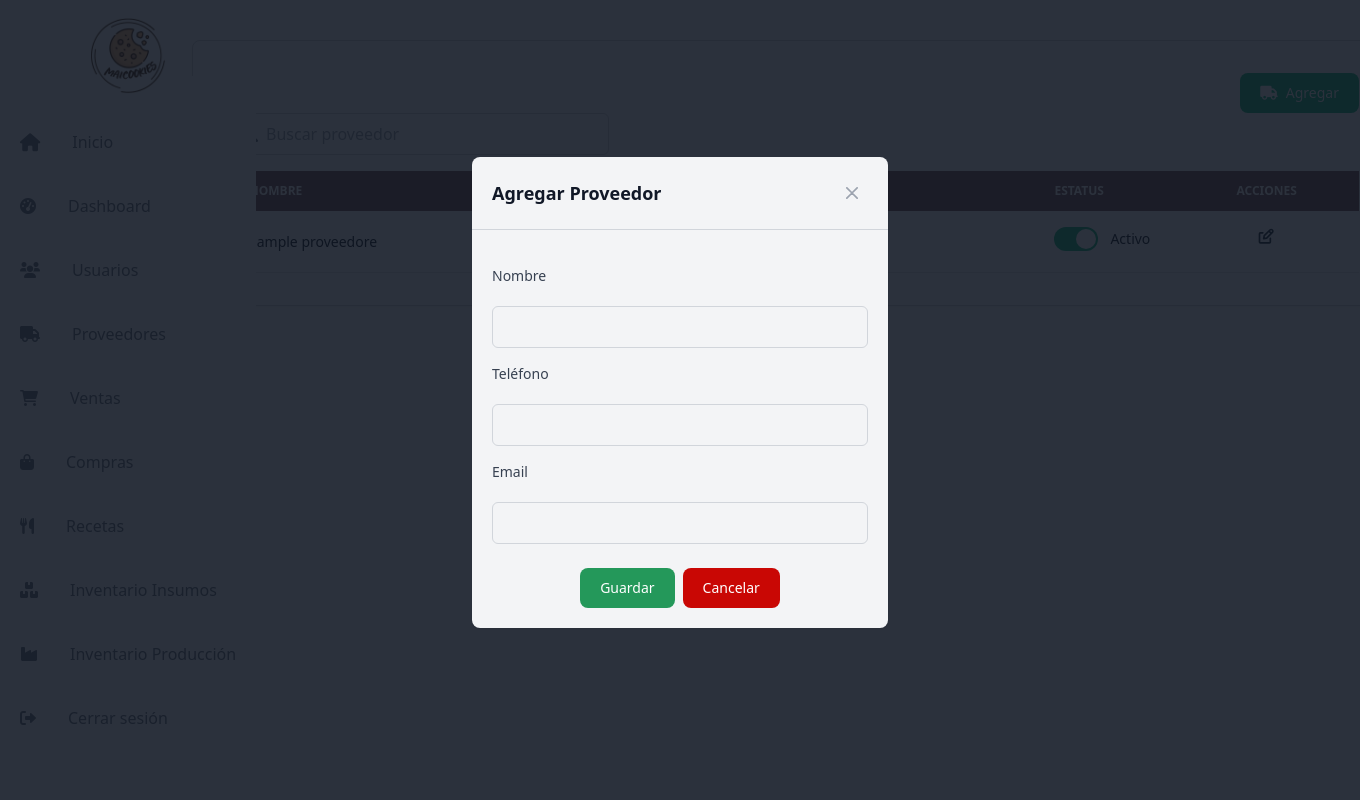
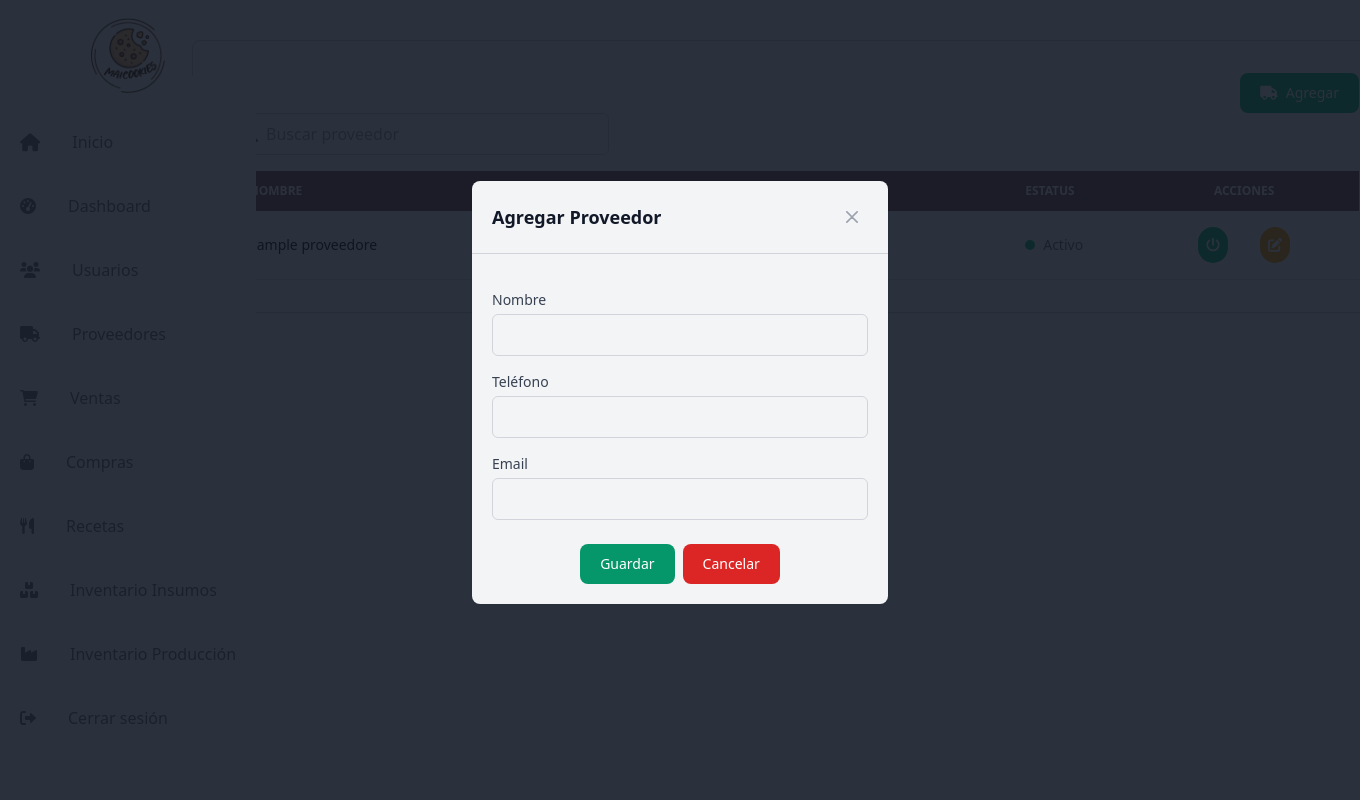
Before and after one commit to IDGS-801-22002345/CookieLand, a Flask app: page /proveedores/proveedores in a window 1360 px wide, after a click on "Agregar". Run offline with Flask 3, Linux system fonts and the light colour scheme; tables that the repository leaves empty hold one stand-in row (values such as "Sample post"); some libraries are stand-ins or nearby versions.

Commit message:
Conflictos con joel

```diff
--- a/config.py
+++ b/config.py
@@ -9,5 +9,5 @@ class Config(object):
 
 class DevelopmentConfig(Config):
     DEBUG = True
-    SQLALCHEMY_DATABASE_URI = 'mysql+pymysql://root:Maico@localhost/Maicookies'
+    SQLALCHEMY_DATABASE_URI = 'mysql+pymysql://root:root1234@localhost/flaskDB'
     SQLALCHEMY_TRACK_MODIFICATIONS = False
--- a/forms/proveedores_form.py
+++ b/forms/proveedores_form.py
@@ -1,28 +1,23 @@
-from wtforms import Form #type:ignore
-from flask_wtf import FlaskForm#type:ignore
+from flask_wtf import FlaskForm
+from wtforms import StringField, IntegerField, EmailField
+from wtforms.validators import DataRequired, Length, Email, Regexp, NumberRange
 
-from wtforms import StringField,IntegerField#type:ignore
-from wtforms import EmailField#type:ignore
-from wtforms import validators#type:ignore
-from wtforms import Form, IntegerField, StringField, EmailField, validators
-
-class ProveedorForm(Form):
-    id = IntegerField('id', [
-        validators.number_range(min=1, max=20, message='Valor no válido')
+class ProveedorForm(FlaskForm):
+    id = IntegerField('id')  # No necesita validación si es autoincremental
+    nombre = StringField('Nombre', validators=[
+        DataRequired('El nombre es requerido'),
+        Length(min=4, max=50, message='El nombre debe tener entre 4 y 50 caracteres')
     ])
-    nombre = StringField('nombre', [
-        validators.DataRequired(message='El nombre es requerido'),
-        validators.length(min=4, max=50, message='Requiere min=4, max=50')
+    telefono = StringField('Teléfono', validators=[
+        DataRequired('El teléfono es requerido'),
+        Length(min=10, max=15, message='El teléfono debe tener entre 10 y 15 dígitos'),
+        Regexp(r'^\d+$', message='Solo se permiten números')
     ])
-    telefono = StringField('teléfono', [
-        validators.DataRequired(message='El teléfono es requerido'),
-        validators.length(min=10, max=15, message='Requiere min=10, max=15')
+    email = EmailField('Email', validators=[
+        DataRequired('El email es requerido'),
+        Email('Ingrese un email válido'),
+        Length(max=50, message='El email no debe exceder 50 caracteres')
     ])
-    email = EmailField('correo', [
-        validators.DataRequired(message='El correo es requerido'),
-        validators.Email(message='Ingrese un correo válido')
+    estatus = IntegerField('Estatus', validators=[
+        NumberRange(min=0, max=1, message='El estatus debe ser 0 o 1')
     ])
-    estatus = IntegerField('estatus', [
-        validators.DataRequired(message='El estatus es requerido'),
-        validators.number_range(min=0, max=1, message='El estatus debe ser 0 o 1')
-    ])
--- a/routes/proveedor_routes.py
+++ b/routes/proveedor_routes.py
@@ -1,4 +1,4 @@
-from flask import Blueprint, render_template, request, redirect, url_for, flash, jsonify
+from flask import Blueprint, render_template, request, redirect, url_for, flash
 from forms.proveedores_form import ProveedorForm
 from models.models import Proveedores, db
 
@@ -11,31 +11,51 @@ def index():
     proveedores_ordenados = sorted(proveedores, key=lambda x: x.estatus, reverse=True)
     return render_template("proveedores/index.html", form=create_form, proveedores=proveedores_ordenados)
 
-@provedor_bp.route("/cambiar-estatus/<int:id>", methods=["POST"])
-def cambiar_estatus(id):
-    data = request.get_json()
-    nuevo_estatus = data.get("estatus")
-    proveedor = Proveedores.query.get(id)
+@provedor_bp.route("/cambiar-estatus", methods=["POST"])
+def cambiar_estatus():
+    proveedor_id = request.form.get("id")
+    proveedor = Proveedores.query.get(proveedor_id)
+
     if not proveedor:
-        return jsonify({"success": False, "message": "Proveedor no encontrado"}), 404
+        flash("Proveedor no encontrado", "error")
+        return redirect(url_for("provedor_bp.index"))
+
+    nuevo_estatus = int(request.form.get("estatus", proveedor.estatus))
     proveedor.estatus = nuevo_estatus
     db.session.commit()
-    return jsonify({"success": True})
+
+    # Alerta agregada para cambio de estatus
+    if nuevo_estatus == 1:
+        flash("¡Proveedor activado correctamente!", "success")
+    else:
+        flash("¡Proveedor desactivado correctamente!", "warning")
+    return redirect(url_for("provedor_bp.index"))
 
 @provedor_bp.route("/agregar", methods=['POST'])
 def agregar_proveedor():
-    create_form = ProveedorForm(request.form)
-    if request.method == "POST":
-        proveedor = Proveedores(
-            nombre=create_form.nombre.data,
-            telefono=create_form.telefono.data,
-            email=create_form.email.data,
-            estatus=create_form.estatus.data
-        )
-        db.session.add(proveedor)
-        db.session.commit()
+    form = ProveedorForm(request.form)
+    if form.validate():
+        try:
+            proveedor = Proveedores(
+                nombre=form.nombre.data,
+                telefono=form.telefono.data,
+                email=form.email.data,
+                estatus=1  # Siempre activo al crear
+            )
+            db.session.add(proveedor)
+            db.session.commit()
+            flash("Proveedor agregado correctamente", "success")
+            return redirect(url_for('provedor_bp.index'))
+        except Exception as e:
+            flash(f"Error al agregar proveedor: {str(e)}", "error")
     else:
-        flash("Error al agregar el proveedor", "error")
+        # Si hay errores de validación, mantén el modal abierto
+        proveedores = Proveedores.query.all()
+        return render_template("proveedores/index.html",
+                            form=form,
+                            proveedores=proveedores,
+                            mostrar_modal=True)
+
     return redirect(url_for('provedor_bp.index'))
 
 @provedor_bp.route('/modificar', methods=["GET", "POST"])
@@ -60,6 +80,7 @@ def modificar():
             proveedor.telefono = create_form.telefono.data
             proveedor.email = create_form.email.data
             proveedor.estatus = 1  # Reactivar el proveedor al actualizar
+            flash("Proveedor Actualizado correctamente", "success")
             db.session.commit()
         else:
             flash("Proveedor no encontrado", "error")
@@ -68,14 +89,22 @@ def modificar():
     proveedores = Proveedores.query.all()
     return render_template("proveedores/index.html", form=create_form, proveedores=proveedores, modificar_modal=True)
 
+
+
 @provedor_bp.route("/eliminar", methods=["GET", "POST"])
 def eliminar():
     if request.method == "GET":
         id = request.args.get('id')
         proveedor = Proveedores.query.get(id)
         if proveedor:
-            proveedor.estatus = 0
-            db.session.commit()
+            try:
+                proveedor.estatus = 0
+                db.session.commit()
+                # Alerta agregada para desactivación exitosa
+                flash("¡Proveedor desactivado correctamente!", "warning")
+            except Exception as e:
+                # Alerta agregada para error en desactivación
+                flash(f"Error al desactivar el proveedor: {str(e)}", "error")
         else:
             flash("Proveedor no encontrado", "error")
     return redirect(url_for('provedor_bp.index'))
--- a/templates/proveedores/index.html
+++ b/templates/proveedores/index.html
@@ -54,45 +54,41 @@
                             </th>
                             <td class="px-6 py-4">{{ prov.telefono }}</td>
                             <td class="px-6 py-4">{{ prov.email }}</td>
-                            <td class="px-6 py-4 w-32 overflow-hidden">
-                                <label for="switch-{{ prov.id }}" class="inline-flex items-center cursor-pointer">
-                                    <input
-                                        type="checkbox"
-                                        value=""
-                                        id="switch-{{ prov.id }}"
-                                        class="sr-only peer"
-                                        {% if prov.estatus == 1 %}checked{% endif %}
-                                        data-id="{{ prov.id }}"
-                                        onchange="cambiarEstatus(this)"
-                                    >
-                                    <div class="relative w-11 h-6 rounded-full peer peer-focus:ring-4 peer-focus:ring-blue-300 dark:peer-focus:ring-blue-800 dark:bg-gray-700 peer-checked:bg-green-500 peer-checked:after:translate-x-full rtl:peer-checked:after:-translate-x-full peer-checked:after:border-white after:content-[''] after:absolute after:top-[2px] after:start-[2px] after:bg-white after:border-gray-300 after:border after:rounded-full after:h-5 after:w-5 after:transition-all dark:border-gray-600
-                                        {% if prov.estatus == 1 %}bg-green-500{% else %}bg-red-500{% endif %}">
+                            <td class="px-6 py-4">
+                                <div class="flex items-center">
+                                    {% if prov.estatus == 1 %}
+                                    <div class="h-2.5 w-2.5 rounded-full bg-green-500 me-2"></div> Activo
+                                    {% else %}
+                                    <div class="h-2.5 w-2.5 rounded-full bg-red-500 me-2"></div> Inactivo
+                                    {% endif %}
                                 </div>
-                                    <span class="ms-3 text-sm font-medium text-gray-900 dark:text-gray-300">
-                                        {% if prov.estatus == 1 %}Activo{% else %}Inactivo{% endif %}
-                                    </span>
-                                </label>
                             </td>
                             <td class="px-6 py-4 flex justify-center items-center space-x-4">
+                                <!-- Formulario sin el ID en la URL -->
+                                <form method="POST" action="{{ url_for('provedor_bp.cambiar_estatus') }}" class="cambiar-estatus-form">
+                                    <input type="hidden" name="csrf_token" value="{{ csrf_token() }}">
+                                    <input type="hidden" name="id" value="{{ prov.id }}">
+                                    <input type="hidden" name="estatus" value="{{ 1 if prov.estatus == 0 else 0 }}">
+                                    <button type="submit" class="p-2 text-white rounded-full focus:outline-none {% if prov.estatus == 1 %} bg-green-500 hover:bg-green-600 {% else %} bg-red-500 hover:bg-red-600 {% endif %}">
+                                        <i class="fas fa-power-off"></i>
+                                    </button>
+                                </form>
                                 <a href="javascript:void(0)"
                                 data-modal-target="modificar-modal"
                                 data-modal-toggle="modificar-modal"
-                                    class="btn-modificar"
+                                class="btn-modificar p-2 rounded-full bg-yellow-500 hover:bg-yellow-600 text-white focus:outline-none"
                                 data-id="{{ prov.id }}"
                                 data-nombre="{{ prov.nombre }}"
                                 data-telefono="{{ prov.telefono }}"
                                 data-email="{{ prov.email }}">
-                                    <svg class="w-5 h-5 text-gray-800 dark:text-black" aria-hidden="true"
-                                        xmlns="http://www.w3.org/2000/svg" fill="none" viewBox="0 0 24 24">
-                                        <path stroke="currentColor" stroke-linecap="round" stroke-linejoin="round"
-                                            stroke-width="2"
-                                            d="m14.304 4.844 2.852 2.852M7 7H4a1 1 0 0 0-1 1v10a1 1 0 0 0 1 1h11a1 1 0 0 0 1-1v-4.5m2.409-9.91a2.017 2.017 0 0 1 0 2.853l-6.844 6.844L8 14l.713-3.565 6.844-6.844a2.015 2.015 0 0 1 2.852 0Z" />
-                                    </svg>
+                                <i class="fa-solid fa-pen-to-square"></i>
                              </a>
                             </td>
                         </tr>
                         {% endfor %}
                     </tbody>
+
+
                 </table>
         </div>
 
@@ -122,43 +118,51 @@
                     </button>
                 </div>
                 <!-- Modal body -->
-                <form action="{{ url_for('provedor_bp.agregar_proveedor') }}" method="POST" novalidate class="p-4 md:p-5">
+                <form action="{{ url_for('provedor_bp.agregar_proveedor') }}" method="POST" class="p-4 md:p-5">
+                    {{ form.hidden_tag() }}
 
-                    {{ form.csrf_token }}
-                    <input type="hidden" name="csrf_token" value="{{ csrf_token() }}">
-                    <div class="grid gap-4 mb-4">
                     <!-- Campo Nombre -->
+                    <div class="mb-4">
                         <label for="nombre" class="block text-sm font-medium text-gray-700 text-left">
                             Nombre
                         </label>
-                        <div class="relative z-0 w-full group">
-                            {{ macros.campoNuevo(form.nombre, class="mt-1 p-2 w-full border border-gray-300 rounded-md", placeholder=" ") }}
+                        {{ form.nombre(class="mt-1 p-2 w-full border border-gray-300 rounded-md") }}
+                        {% for error in form.nombre.errors %}
+                            <p class="mt-1 text-sm text-red-600">{{ error }}</p>
+                        {% endfor %}
                     </div>
 
                     <!-- Campo Teléfono -->
-                        <label for="telefono" class="text-sm font-medium text-gray-700 text-left">
+                    <div class="mb-4">
+                        <label for="telefono" class="block text-sm font-medium text-gray-700 text-left">
                             Teléfono
                         </label>
-                        <div class="relative z-0 w-full group">
-                            {{ macros.campoNuevo(form.telefono, class="mt-1 p-2 w-full border border-gray-300 rounded-md", placeholder=" ") }}
+                        {{ form.telefono(class="mt-1 p-2 w-full border border-gray-300 rounded-md") }}
+                        {% for error in form.telefono.errors %}
+                            <p class="mt-1 text-sm text-red-600">{{ error }}</p>
+                        {% endfor %}
                     </div>
 
                     <!-- Campo Email -->
-                        <label for="email" class="text-sm font-medium text-gray-700 text-left">
+                    <div class="mb-4">
+                        <label for="email" class="block text-sm font-medium text-gray-700 text-left">
                             Email
                         </label>
-                        <div class="relative z-0 w-full group">
-                            {{ macros.campoNuevo(form.email, class="mt-1 p-2 w-full border border-gray-300 rounded-md", placeholder=" ") }}
+                        {{ form.email(class="mt-1 p-2 w-full border border-gray-300 rounded-md") }}
+                        {% for error in form.email.errors %}
+                            <p class="mt-1 text-sm text-red-600">{{ error }}</p>
+                        {% endfor %}
                     </div>
-                    </div>
-                    <!-- Botones del formulario -->
+
+                    <!-- Campo Estatus (oculto) -->
+                    {{ form.estatus(value=1, class="hidden") }}
+
+                    <!-- Botones -->
                     <div class="flex justify-center mt-6">
-                        <button type="submit" style="background-color: #24985a !important;"
-                            class="text-white bg-blue-700 hover:bg-blue-800 focus:ring-4 focus:outline-none focus:ring-blue-300 font-medium rounded-lg text-sm w-full sm:w-auto px-5 py-2.5 text-center dark:bg-blue-600 dark:hover:bg-blue-700 dark:focus:ring-blue-800">
+                        <button type="submit" class="text-white bg-green-600 hover:bg-green-700 font-medium rounded-lg text-sm px-5 py-2.5">
                             Guardar
                         </button>
-                        <button type="button" data-modal-hide="crud-modal" style="background-color:#c90704   !important;"
-                            class="text-white btn-cancelar bg-gray-500 hover:bg-gray-600 focus:ring-4 focus:outline-none focus:ring-gray-300 font-medium rounded-lg text-sm w-full sm:w-auto px-5 py-2.5 text-center ml-2">
+                        <button type="button" data-modal-hide="crud-modal" class="text-white bg-red-600 hover:bg-red-700 font-medium rounded-lg text-sm px-5 py-2.5 ml-2">
                             Cancelar
                         </button>
                     </div>
@@ -189,8 +193,8 @@
                 </div>
                 <!-- Modal body -->
                 <form action="{{ url_for('provedor_bp.modificar') }}" method="POST" novalidate class="p-4 md:p-5">
-                    {{ form.csrf_token }}
-                    <input type="hidden" name="csrf_token" value="{{ csrf_token() }}">
+
+                    {{ form.hidden_tag() }}
                     <input type="hidden" name="id" value="{{ form.id.data }}">
 
                     <div class="grid gap-4 mb-4">
@@ -199,7 +203,10 @@
                             Nombre
                         </label>
                         <div class="relative z-0 w-full group">
-                            {{ macros.campoNuevo(form.nombre, class="mt-1 p-2 w-full border border-gray-300 rounded-md", placeholder=" ") }}
+                            {{ form.nombre(class="mt-1 p-2 w-full border border-gray-300 rounded-md") }}
+                            {% for error in form.nombre.errors %}
+                            <p class="mt-1 text-sm text-red-600">{{ error }}</p>
+                        {% endfor %}
                         </div>
 
                         <!-- Campo Teléfono -->
@@ -207,7 +214,10 @@
                             Teléfono
                         </label>
                         <div class="relative z-0 w-full group">
-                            {{ macros.campoNuevo(form.telefono, class="mt-1 p-2 w-full border border-gray-300 rounded-md", placeholder=" ") }}
+                            {{ form.telefono(class="mt-1 p-2 w-full border border-gray-300 rounded-md") }}
+                            {% for error in form.telefono.errors %}
+        <p class="mt-1 text-sm text-red-600">{{ error }}</p>
+    {% endfor %}
                         </div>
 
                         <!-- Campo Email -->
@@ -215,7 +225,10 @@
                             Email
                         </label>
                         <div class="relative z-0 w-full group">
-                            {{ macros.campoNuevo(form.email, class="mt-1 p-2 w-full border border-gray-300 rounded-md", placeholder=" ") }}
+                            {{ form.email(class="mt-1 p-2 w-full border border-gray-300 rounded-md") }}
+                            {% for error in form.email.errors %}
+        <p class="mt-1 text-sm text-red-600">{{ error }}</p>
+    {% endfor %}
                         </div>
                     </div>
 
@@ -236,54 +249,71 @@
     </div>
 <!-- Script para manejar los modales -->
 <!-- Script para manejar los modales -->
+
+
+
+
+
+<!-- Agrega esto en la sección de scripts de tu HTML -->
 <script>
+    // Confirmación para cambiar estatus
+    document.querySelectorAll('form[action*="cambiar-estatus"]').forEach(form => {
+        form.addEventListener('submit', function(e) {
+            e.preventDefault();
+            const button = this.querySelector('button[type="submit"]');
+            const isActive = button.classList.contains('bg-green-500');
 
+            Swal.fire({
+                title: `¿${isActive ? 'Desactivar' : 'Activar'} proveedor?`,
+                text: `Estás a punto de ${isActive ? 'desactivar' : 'activar'} este proveedor`,
+                icon: 'warning',
+                showCancelButton: true,
+                confirmButtonColor: isActive ? '#d33' : '#3085d6',
+                cancelButtonColor: '#6b7280',
+                confirmButtonText: `Sí, ${isActive ? 'desactivar' : 'activar'}`,
+                cancelButtonText: 'Cancelar'
+            }).then((result) => {
+                if (result.isConfirmed) {
+                    form.submit();
+                }
+            });
+        });
+    });
+
+    // Confirmación para modificar proveedor
 
 </script>
 <script>
+    document.querySelectorAll('form[action*="modificar"]').forEach(form => {
+        form.addEventListener('submit', function(e) {
+            e.preventDefault();
 
-function cambiarEstatus(checkbox) {
-    const id = checkbox.getAttribute("data-id");
-    const nuevoEstatus = checkbox.checked ? 1 : 0;
+            // Verificar si el formulario tiene errores de validación
+            if (form.checkValidity()) {
+                Swal.fire({
+                    title: '¿Guardar cambios?',
+                    text: "¿Estás seguro de que deseas actualizar los datos de este proveedor?",
+                    icon: 'question',
+                    showCancelButton: true,
+                    confirmButtonColor: '#3085d6',
+                    cancelButtonColor: '#d33',
+                    confirmButtonText: 'Sí, guardar',
+                    cancelButtonText: 'Cancelar'
+                }).then((result) => {
+                    if (result.isConfirmed) {
+                        form.submit();
+                    }
+                });
+            } else {
+                form.reportValidity(); // Muestra los errores de validación nativos del navegador
+            }
+        });
+    });
+</script>
 
-    // Enviar una solicitud al backend para actualizar el estatus
-    fetch(`/proveedores/cambiar-estatus/${id}`, {
-        method: "POST",
-        headers: {
-            "Content-Type": "application/json",
-            "X-CSRFToken": "{{ csrf_token() }}"  // Asegúrate de incluir el token CSRF
-        },
-        body: JSON.stringify({ estatus: nuevoEstatus })
-    })
-    .then(response => response.json())
-    .then(data => {
-        if (data.success) {
-            // Actualizar el texto del estatus
-            const textoEstatus = checkbox.parentElement.querySelector("span");
-            textoEstatus.textContent = nuevoEstatus === 1 ? "Activo" : "Inactivo";
-
-            // Forzar la actualización del estado visual del switch
-            const switchDiv = checkbox.nextElementSibling;
-            if (nuevoEstatus === 1) {
-                switchDiv.classList.remove("bg-red-500");
-                switchDiv.classList.add("bg-green-500");
-            } else {
-                switchDiv.classList.remove("bg-green-500");
-                switchDiv.classList.add("bg-red-500");
-            }
-        } else {
-            alert("Error al cambiar el estatus");
-            checkbox.checked = !checkbox.checked;  // Revertir el cambio
-        }
-    })
-    .catch(error => {
-        console.error("Error:", error);
-        alert("Error al cambiar el estatus");
-        checkbox.checked = !checkbox.checked;  // Revertir el cambio
-    });
-}
-
-</script>
+<!-- Incluye SweetAlert2 en tu head -->
+<link href="https://cdn.jsdelivr.net/npm/sweetalert2@11/dist/sweetalert2.min.css" rel="stylesheet">
+<script src="https://cdn.jsdelivr.net/npm/sweetalert2@11"></script>
 
 
     <!-- Incluye Flowbite JS -->
```
Lines whose indentation alone changed are shown as unchanged.
